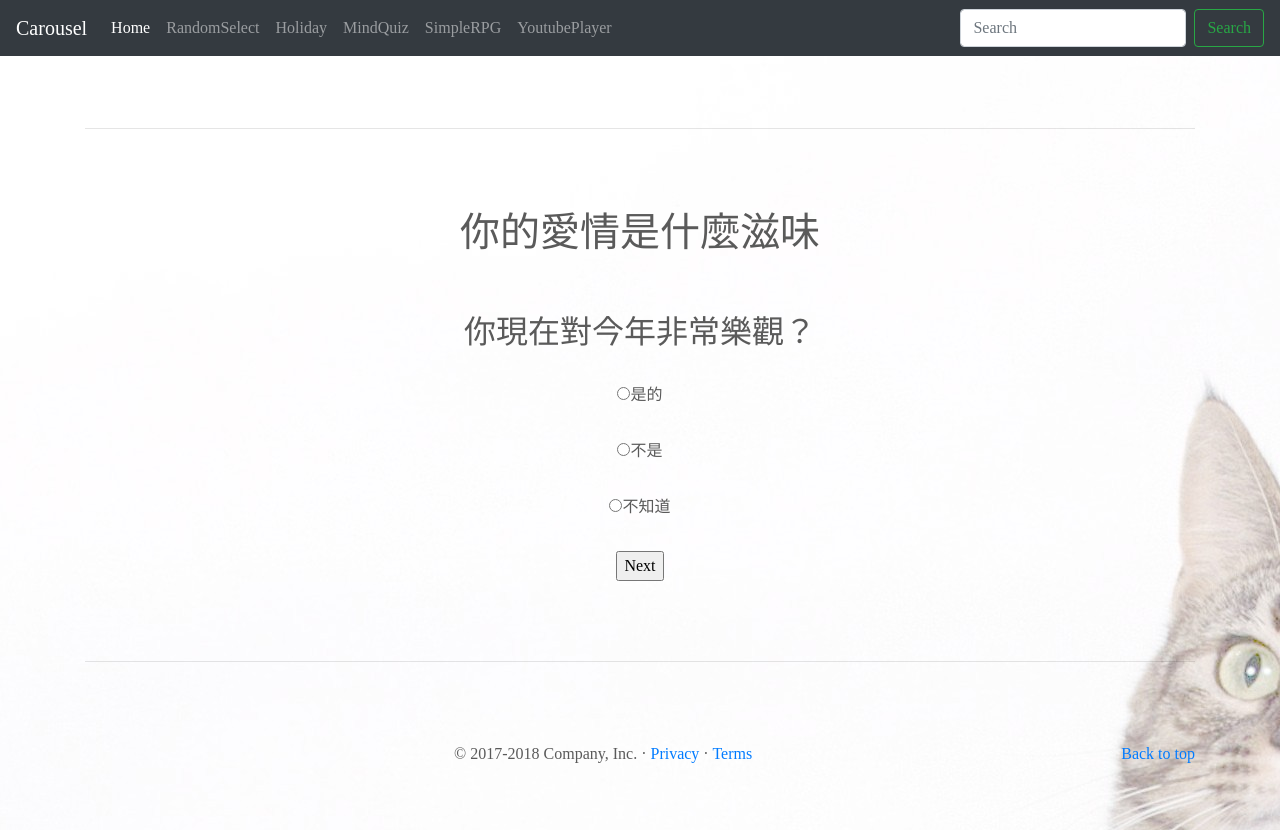
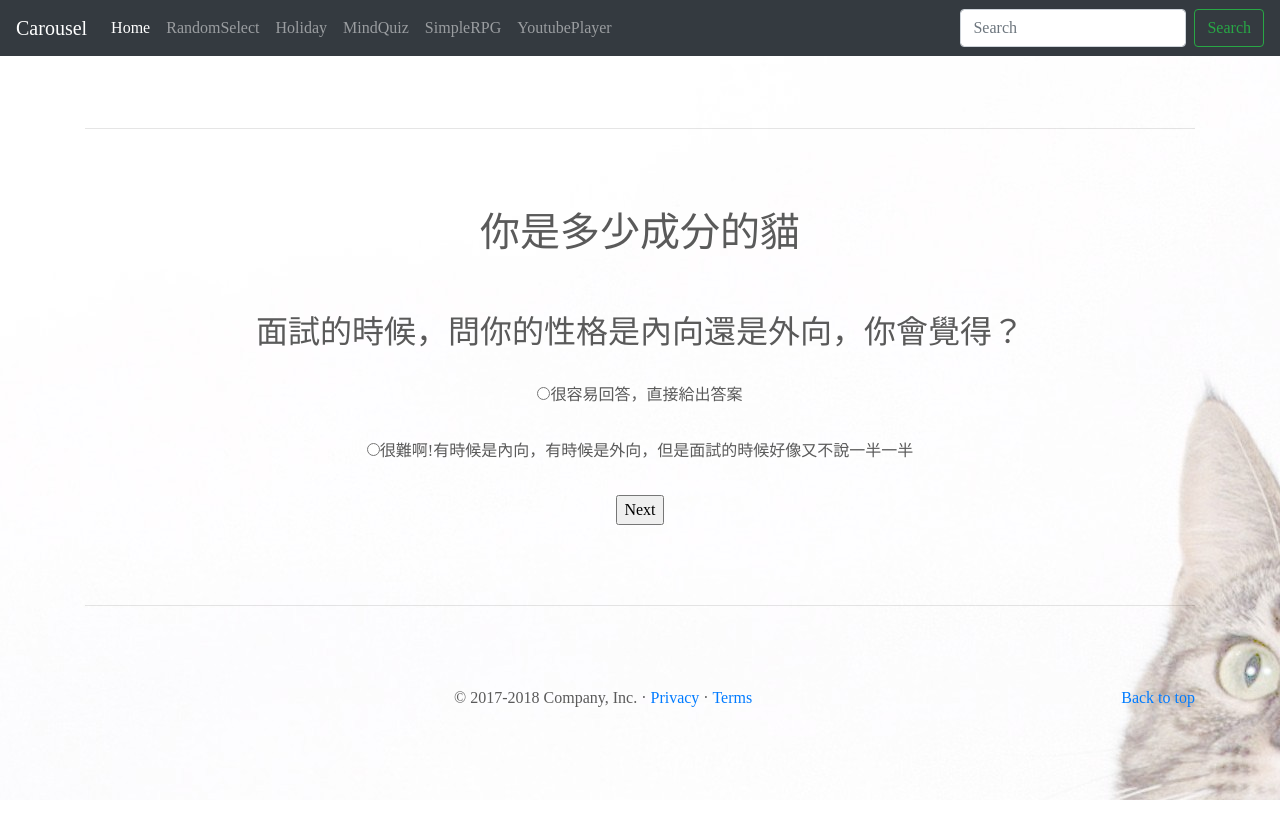
Before and after one commit to zxc0987612345/2020webfinal, a plain HTML site: page mindquiz.html in a window 1280 px wide. Both pictures are taken after a click on the button "開始作答". After the commit the page ends 800 px from the top, so only its background shows below. Drawn offline with nearby package versions, Linux system fonts and the light colour scheme.

Commit message:
first commit

```diff
--- a/mindquiz.html
+++ b/mindquiz.html
@@ -57,7 +57,7 @@
       <div class="container marketing">
 
         <hr class="featurette-divider">
-        <h1>你的愛情是什麼滋味</h1><br><br>
+        <h1>你是多少成分的貓</h1><br><br>
 
         <div>
             <h2 id="question"></h2><br>
--- a/mindquiz/data.js
+++ b/mindquiz/data.js
@@ -1,90 +1,81 @@
 let questions = [
     {
-        "question":"你現在對今年非常樂觀？",
+        "question":"面試的時候，問你的性格是內向還是外向，你會覺得？",
         "answers":[
-            ["是的",2],
-            ["不是",3],
-            ["不知道",4]
+            ["很容易回答，直接給出答案",1],
+            ["很難啊!有時候是內向，有時候是外向，但是面試的時候好像又不說一半一半",2],
         ]
     },
     {
-        "question":"你覺得自己是不是越來越不可靠了？",
+        "question":"你在家裡的客廳看電視的時候，聽到家人回來開門的聲音，你會？",
         "answers":[
-            ["是的",3],
-            ["不是",4],
-            ["一般",5]
+            ["家人進來後，很快點個頭，在繼續看電視",1],
+            ["跳起身，跑到門口，給他打打一個擁抱，說：你回來啦！",2],
         ]
     },
     {
-        "question":"想到新的一年來到，就非常開心？",
+        "question":"如果可以給你選擇，你會比較喜歡和哪一類人做朋友？",
         "answers":[
-            ["是的",4],
-            ["不是",5],
-            ["還好",6]
+            ["有藝術氣息，帶點個性，有些怪的人做朋友，生活才不會悶，也可以加點色彩",1],
+            ["沉穩，有義氣，簡單，直接的人，工作時打交道已經給你夠累的了，私人生活還是簡單點比較好",2],
         ]
     },
     {
-        "question":"如果給你五百萬要你離開很愛的戀人，你會？",
+        "question":"放假時，你會一個人找個地方，在家也好，到戶外也或者安靜的吃飯，一個人看看書，發發呆，休息一下午",
         "answers":[
-            ["好的",5],
-            ["都可以",6],
-            ["不要",7]
+            ["放假當然是見朋友啦，一個人有什麼好的？會悶的",2],
+            ["這就是我的生活寫照，太充實了",1],
         ]
     },
     {
-        "question":"過去一年裡，你有沒有受到很大的打擊？",
+        "question":"叮噹很喜歡爬到屋頂上坐著，在黃昏時間看日落，晚上看星星，如果你可以去他的世界，你會",
         "answers":[
-            ["有的",6],
-            ["沒有",7],
-            ["還在承受著呢",8]
+            ["爬到屋頂，坐在他旁邊與他一起看天空",1],
+            ["站在地面，舉頭看著他，不時的也看看天空，替他的舒坦感到高興",2],
         ]
     },
     {
-        "question":"你喜歡下面哪一個形容天氣的詞？",
+        "question":"在下班後的朋友聚會中，你的角色通常是",
         "answers":[
-            ["風和日麗",7],
-            ["豔陽高照",8],
-            ["秋高氣爽","A"]
+            ["坐在一角，看朋友互動，偶爾插一句嘴，不時的欣賞窗外風光",1],
+            ["互動小隊長，不會太強風頭，和每個人都聊幾句，十分合群互動",2],
         ]
     },
     {
-        "question":"你覺得自己的愛情一直是比較不一般的？",
+        "question":"你有否想過自己是外星人，對生活中很多事情感到抽離，覺得與你無關？",
         "answers":[
-            ["是的",8],
-            ["不是",9],
-            ["不知道",10]
+            ["外星人？發夢嗎？怎麼可能，是太空人有可能的",2],
+            ["對，我是外星人，被你發現了。我就是看地球人不爽，好像身邊發生的事情都與我沒關",1],
         ]
     },
     {
-        "question":"你會想要跟情人去哪裡旅行？",
+        "question":"老闆給你一個新工作，但工作內容和性質都不是你所喜歡做的，你會？",
         "answers":[
-            ["蔚藍海岸",9],
-            ["山林湖畔","A"],
-            ["歷史古鎮","B"]
+            ["照樣接受，繼續工作，懷著不願意的心情，把工作完成",2],
+            ["當聽不到，老闆在吩咐時，才告訴他不喜歡新工作的任務",1],
         ]
     },
     {
-        "question":"除了愛情，你更希望今年實現哪件事情？",
+        "question":"你喜歡和兩三歲的，在身邊不行轉，大叫大哭，又不斷要和你互動的小朋友玩耍嗎？",
         "answers":[
-            ["買房子","C"],
-            ["工作升遷","D"],
-            ["變帥變美","A"]
+            ["很喜歡，小朋友就是這樣的，如果他們靜下來不動，就是有病了",2],
+            ["不多說，地球太危險，請把他們帶到我看不見的地方",1],
         ]
     },
     {
-        "question":"下面哪一種飲料中獎，你最想要？",
+        "question":"認識多年的朋友遇到了苦難，需要幫助，而你又有能力的話，你會",
         "answers":[
-            ["優格再來一瓶","B"],
-            ["啤酒再來一瓶","C"],
-            ["紅茶再來一瓶","D"]
+            ["毫不猶豫，兩肋插刀，義不容辭不問原因，馬上就出手幫忙",2],
+            ["先想想他為什麼有問題他不早說，為什麼找自己幫忙，在看看其他人的舉動，才考慮幫不幫他",1],
         ]
     }
 
 ];
 
 let finalAnswers={
-        "A":["愛情有點酸","在今年，你的愛情有一些酸哦，不過還好，不苦，而且有時候雖然酸，酸中也帶了絲甜。即使你會與喜歡的人沒有緣分走到一起，但是你們彼此能祝福對方。心中有些酸，是因為你看得開。現在對愛情真的看得淡了，不會強求，也不渴望什麼轟轟烈烈，甜甜蜜蜜，只希望過了這陣酸，會有甜頭來。"],
-        "B":["愛情超級甜","在今年裡，你的愛情超級甜蜜哦，真的有如蜜糖一樣甜，不時撒一把狗糧，能讓旁邊的人都覺得發膩哦。當然啦，你這麼幸運，遇到甜蜜的愛情，也是因為你是一個溫暖的人啊，值得這麼好的愛情，也值得別人好好疼愛你。你也會加倍珍惜，好好回饋對方，這樣才是愛情的正確打開方式。"],
-        "C":["愛情有苦有甜","你在今年的愛情，一定是有苦也有甜的，其實這才是正常的感情，或者說普通的感情。有的人一直甜蜜，他們是幸運兒。而你是普通人，感情中會有甜蜜的時候，也會有爭吵矛盾，會有淚水，會有痛苦。但是學會理智經營感情，在甜的時候好好享受，在苦的時候及時審視，愛情才能持久。"],
-        "D":["愛情平淡沒滋味","今年裡，你的愛情沒有啥滋味，可能你根本就遇不到愛情，繼續又單身一整年，這樣也好，你可以忙於賺錢。也可能你的愛情就是有如一碗平平淡淡的白開水，沒有什麼滋味，但是沒有它又不行。或者是缺少了一些刺激，但是誰的愛情能一直轟轟烈烈呢？平淡如水，細水長流，未嘗不是一件好事。"]
+        "A":["100% 貓","喜歡自由的生活，給人不善於交際和內向的感覺，嫉妒心理強，不允許他人把注意力轉到別的地方去。你認為自己就是世界中心，遇到不喜歡或者不合意的，會不作一聲的拂袖而去。如果世界只有你，你的生活應該是很開心，但現實是你的朋友面對你這樣的性格會很痛苦，現在就去和他們說聲感謝吧。"],
+        "B":["80% 貓","你外表給人很冷漠、偏激但又矜持的感覺。雖生性不和群，但在有需要時，還是可以鑽到人群中，過一個安靜的群體生活，優雅、自負，忠於自己是你希望別人看到的你。藏在內心的那份熱情，只等待適當的人和時間發揮出來，但好像等了很久也沒遇到對的人和事。偶爾把自己固有的行為和熱度改變一下，可能有不錯的結果。"],
+        "C":["50% 貓","乾淨、衛生是你的名字，你很在意自己的房間，辦公室的廚房。好奇心很強，對於周圍發生的變化都很在意，你比較喜歡孤獨，不喜歡把自己的感情表露出來，可以選擇的話，你比較喜歡一個人或一兩個朋友的活動。"],
+        "D":["20% 貓","個性隨和，遇到不如意的事情，也常常很容易便會遷就他人，是被指使和被安排工作的層級，給人有人情味和爽朗的感覺。外表敏捷和直率，給人可以信任的印象。自律甚嚴，會跟著規則行事，開心、不開心都會放在臉上，從不掩飾，坦率的性格，並無不妥，但生活在社會上，有時候要適當的調節，使生活和工作順暢一點。"],
+        "E":["00% 貓","是盲目服從權力和領袖的一群，上司的吩咐你做的，想也不想照著做。個性外向，能快速的和族群打成一片，跟著大部隊工作，完全埋沒了個性，不是說你有錯，而是應該也要有個性，你可以選擇不同的工作，不同的生活環境，不要做沒頭沒腦的人。"]
 };
--- a/mindquiz/main.js
+++ b/mindquiz/main.js
@@ -1,5 +1,7 @@
 $(document).ready(function(){
     let currentQuiz = null;
+    let ansval = 0;
+    let finalResult = null;
 
     $("#startButton").click(function(){
         if(currentQuiz==null){
@@ -22,16 +24,34 @@ $(document).ready(function(){
             $.each(
                 $(":radio"),function(i, val){
                     if(val.checked){
-                        if(isNaN(questions[currentQuiz].answers[i][1])){
-                            let finalResult = questions[currentQuiz].answers[i][1];
+                        if(currentQuiz>8){
+                            if(ansval<11){
+                                finalResult = "A";
+                            }
+                            else if(ansval>10&&ansval<14){
+                                finalResult = "B";
+                            }
+                            else if(ansval>13&&ansval<17){
+                                finalResult = "C";
+                            }
+                            else if(ansval>16&&ansval<20){
+                                finalResult = "D";
+                            }
+                            else if(ansval>19){
+                                finalResult = "E";
+                            }
                             $("#question").text(finalAnswers[finalResult][0]);
                             $("#options").empty();
                             $("#options").append(finalAnswers[finalResult][1] + "<br><br>");
                             currentQuiz=null;
                             $("#startButton").attr("value", "Restart");
+                            finalResult = null;
                         }
-                        else{
-                            currentQuiz = questions[currentQuiz].answers[i][1]-1;
+                        else if(currentQuiz<9){
+                            ansval = ansval+questions[currentQuiz].answers[i][1];
+
+                            console.log(ansval);
+                            currentQuiz++;
                             $("#question").text(questions[currentQuiz].question);
                             $("#options").empty();
                             for(let x=0; x<questions[currentQuiz].answers.length; x++){
```
Also changed, not shown: mindquiz/index.html (+1 -1 lines).
